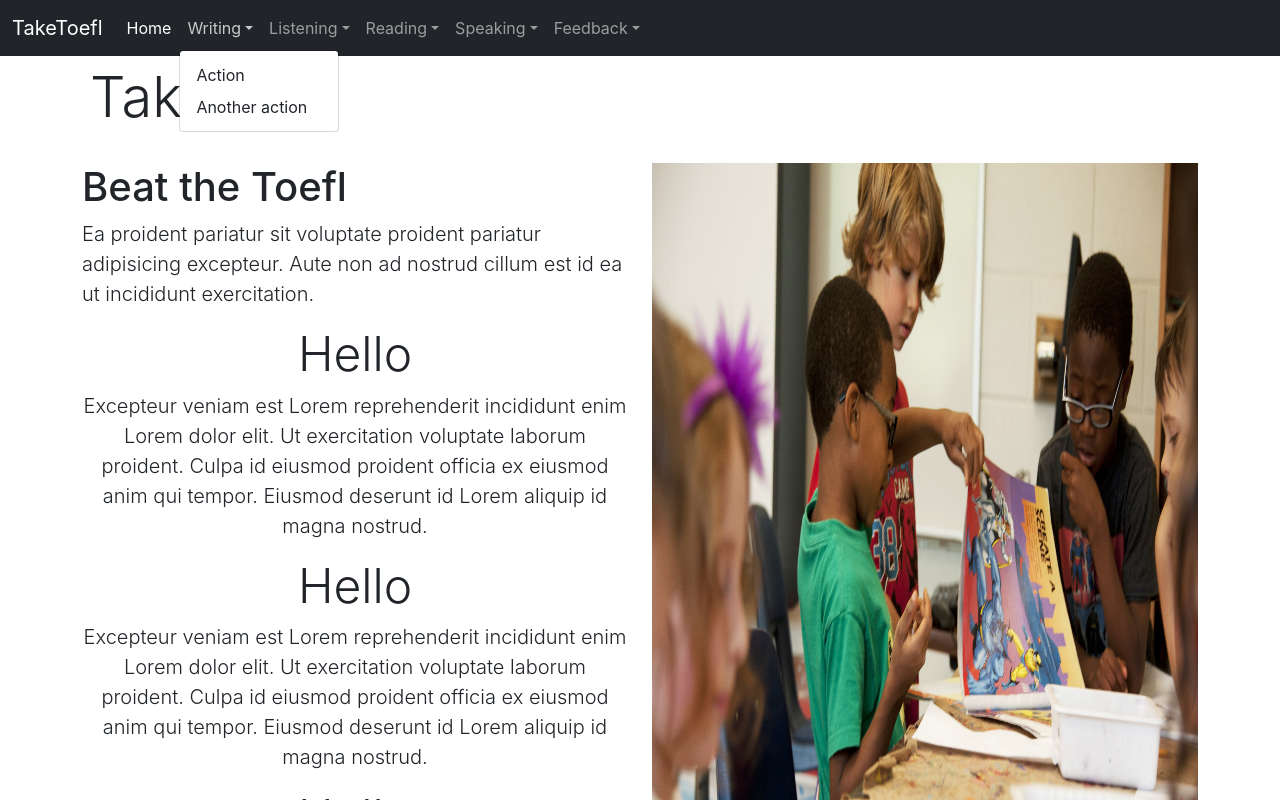
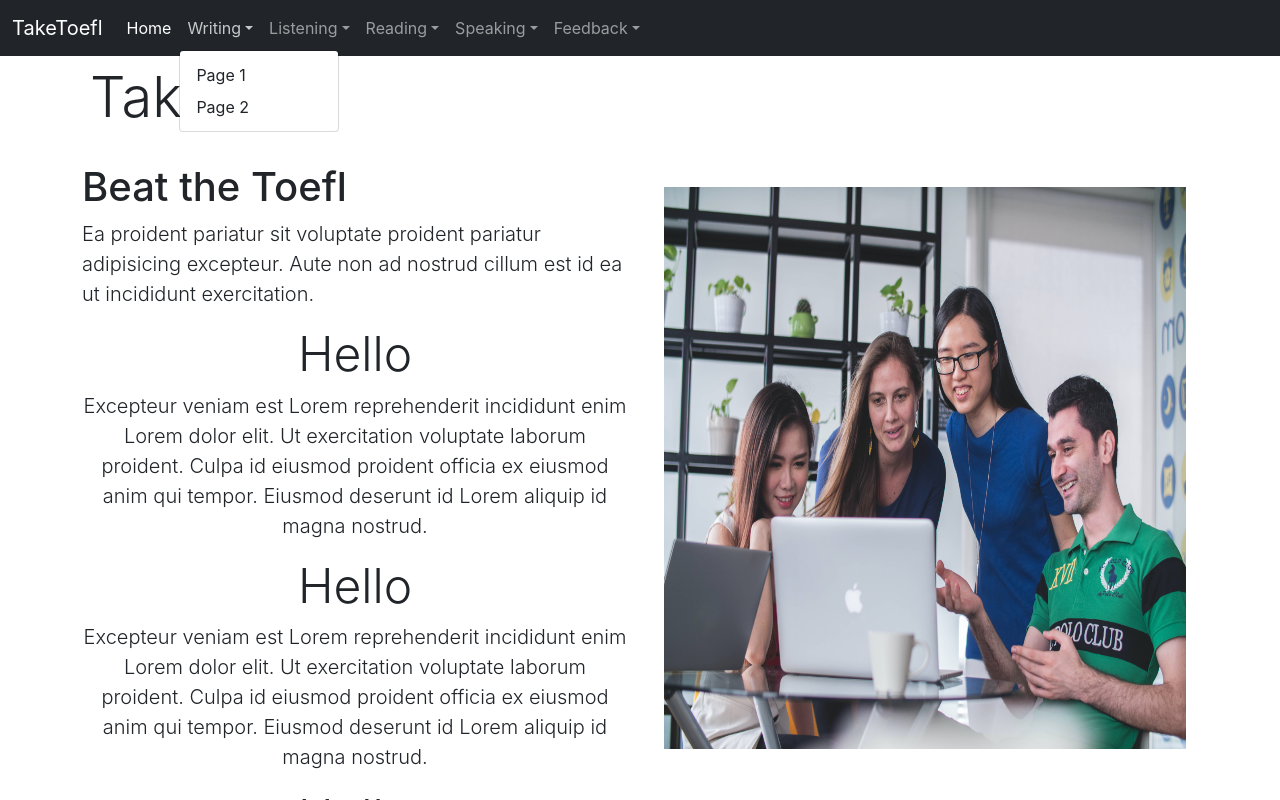
Before and after one commit to shar27/keystoneblog, a Next.js app: page / in a window 1280 px wide. Both pictures are taken after a click on the button "Writing". Shown: the top 800 px of the page. Built offline with nearby package versions, Linux system fonts and the light colour scheme.

Commit message:
dropbox second

```diff
--- a/pages/components/Blog.js
+++ b/pages/components/Blog.js
@@ -32,11 +32,11 @@ function Blog() {
             Eiusmod deserunt id Lorem aliquip id magna nostrud.
             </p>
             </div>
-            <div>
+            <div className="container p-4">
             <Image
-                src="/school.jpg"
-                width="2000"
-                height="3000"
+                src="/students.jpg"
+                width="1300"
+                height="1400"
             />
         </div>
 
--- a/pages/components/Booking.js
+++ b/pages/components/Booking.js
@@ -8,10 +8,13 @@ function Booking () {
     return (
 
 
-        <div className="container ">
-      <h5 className="display-5 text-start p-2">Book a 30 minute mock test with me</h5>
-      <h5 className="display-5 text-start">Book a 60 minute lesson with me</h5>
-      <InlineWidget styles={{height: '400px', width: '400px'}} url="https://calendly.com/testprepnow" />
+        <div className="container d-flex">
+      <h5 className="display-5 text-start p-2">Book a lesson with me</h5>
+      <div className="container">
+      <InlineWidget
+      styles={{height: '400px', width: '400px'}}
+      url="https://calendly.com/testprepnow" />
+    </div>
     </div>
     )
 }
--- a/pages/components/Dropbox.js
+++ b/pages/components/Dropbox.js
@@ -1,7 +1,8 @@
 import DropboxChooser from 'react-dropbox-chooser'
 import React, {useState} from 'react'
+import 'bootstrap/dist/css/bootstrap.min.css';
 
-const APP_KEY="25yimk69f3etkxa"
+const APP_KEY="zgldeuzlzzilt0u"
 
 export default function Dropbox() {
 
@@ -13,9 +14,9 @@ export default function Dropbox() {
 
     return (
         <div>
-             <h1 style={{textAlign:"center"}}>Upload Or Choose Files to DropBox</h1>
+    <h5 className="display-5 text-center ms-4 ">Upload your file here...</h5>
       <br/><br/>
-    <div className="container">
+    <div className="container  d-flex justify-content-center">
       <DropboxChooser appKey={APP_KEY}
                       success={handleSuccess}
                       cancel={() => console.log('closed')}
--- /dev/null
+++ b/pages/components/Footer.js
@@ -0,0 +1,19 @@
+import Link from 'next/link'
+
+export default function Footer() {
+    return (
+        <div className="container d-flex justify-content-center text-center pb-4">
+            <Link href="#">
+                <a className="me-2">social media</a>
+            </Link>
+            <Link href="#">
+                <a className=" ms-2 me-2">social media</a>
+            </Link>
+            <Link href="#">
+                <a className="ms-2">social media</a>
+            </Link>
+
+
+        </div>
+    )
+}
--- a/pages/components/Nav.js
+++ b/pages/components/Nav.js
@@ -15,7 +15,7 @@ function Nav () {
     <div className="collapse navbar-collapse" id="navbarNavDropdown">
       <ul className="navbar-nav">
         <li className="nav-item">
-          <a className="nav-link active" aria-current="page" href="#">Home</a>
+          <a className="nav-link active" aria-current="page" href="/">Home</a>
         </li>
 
         <li className="nav-item dropdown">
@@ -25,8 +25,8 @@ function Nav () {
             Writing
           </a>
           <ul className="dropdown-menu" aria-labelledby="navbarDropdownMenuLink">
-            <li><a className="dropdown-item" href="#">Action</a></li>
-            <li><a className="dropdown-item" href="#">Another action</a></li>
+            <li><a className="dropdown-item" href="#">Page 1</a></li>
+            <li><a className="dropdown-item" href="#">Page 2</a></li>
 
           </ul>
         </li>
--- a/pages/index.js
+++ b/pages/index.js
@@ -7,6 +7,7 @@ import 'bootstrap/dist/css/bootstrap.min.css';
 import Heading from './components/Heading'
 import Blog from './components/Blog'
 import Dropbox from './components/Dropbox'
+import Footer from './components/Footer'
 
 export default function Home() {
   return (
@@ -21,6 +22,7 @@ export default function Home() {
     <div>
     <Dropbox/>
       <Booking/>
+      <Footer/>
     </div>
     </div>
   )
```
Also changed, not shown: public/students.jpg (added).
